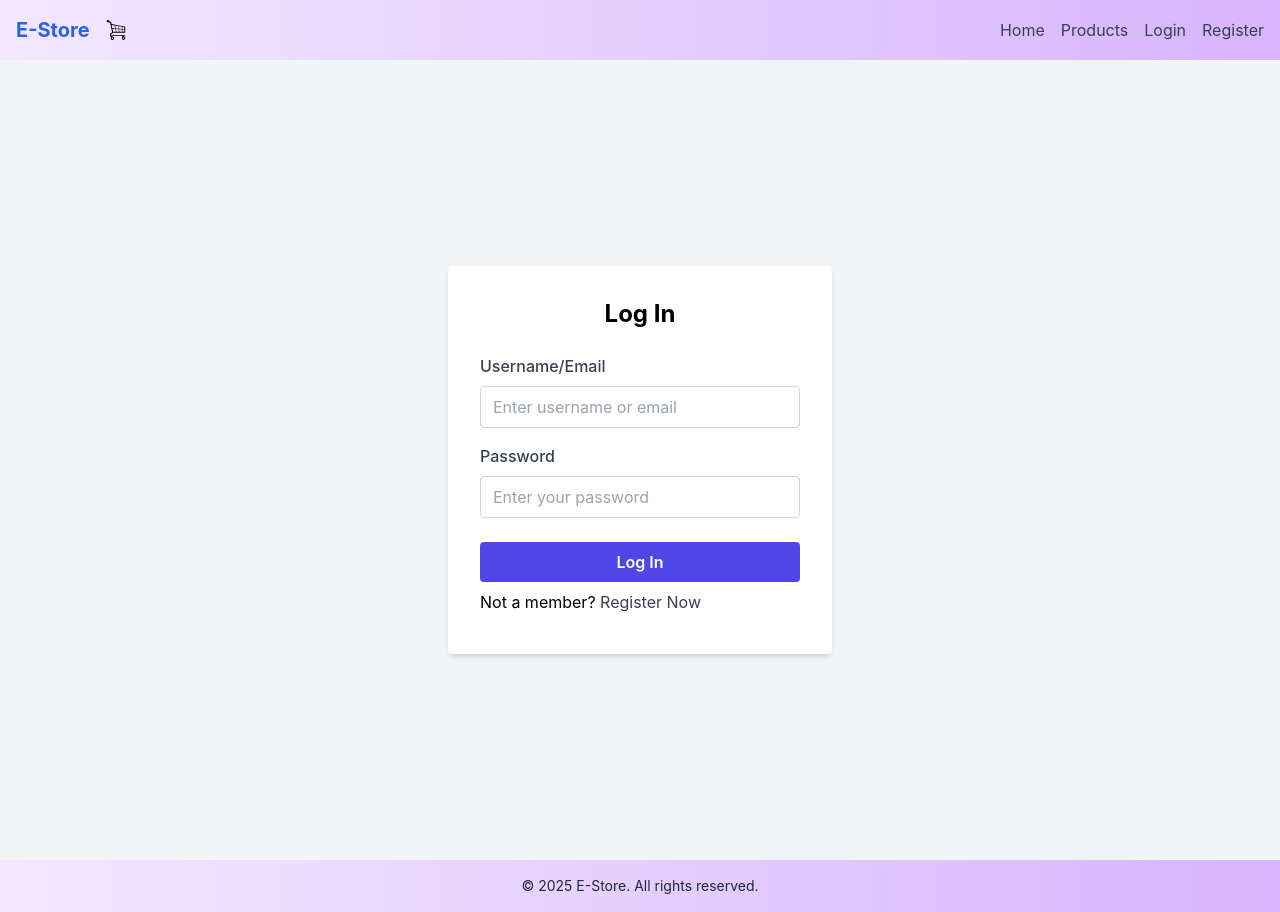
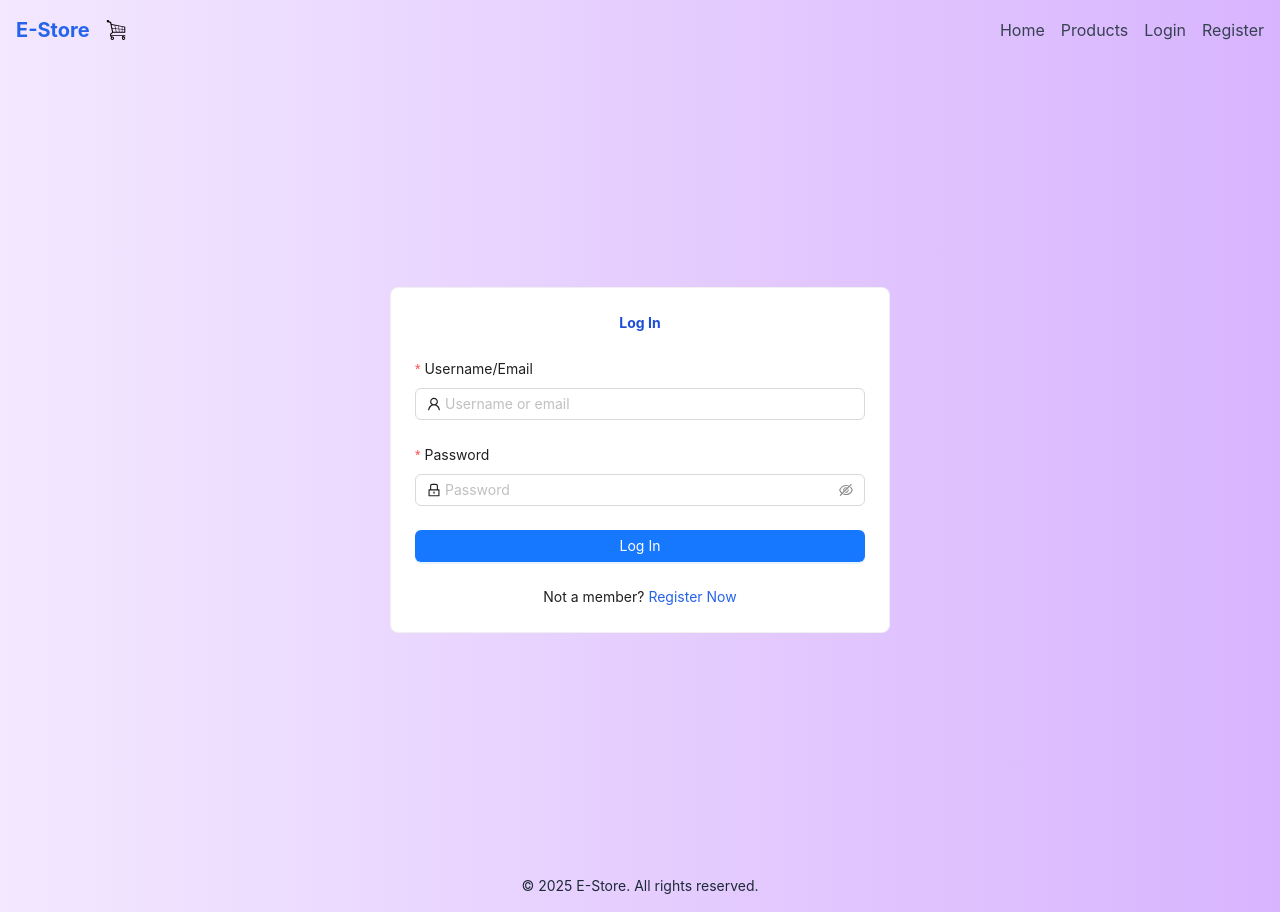
Before and after one commit to goatdev7/e-store, a Next.js app in the folder frontend/: page /auth/login in a window 1280 px wide. Built offline with nearby package versions, Linux system fonts and the light colour scheme.

Commit message:
login func revamped

```diff
--- a/frontend/pages/auth/login.tsx
+++ b/frontend/pages/auth/login.tsx
@@ -20,50 +20,46 @@ const LOGIN_MUTATION = gql`
     }
 `;
 
-// login page function
 export default function LoginPage() {
     const [visible, setSpinnerVisible] = useState(false);
     const { setToken, setRole } = useContext(AuthContext);
     const [formData, setFormData] = useState({ identifier: '', password: '' });
     const [login, { loading, error }] = useMutation(LOGIN_MUTATION);
-
-    // fucntion to handle change in formdata
-    const handleChange = (e: React.ChangeEvent<HTMLInputElement>) => {
-        setFormData({ ...formData, [e.target.name]: e.target.value });
-    };
     const router = useRouter();
 
-    // handle submit form function
-    const handleSubmit = async (e: React.FormEvent) => {
-        e.preventDefault();
-        const { data } = await login({ variables: { input: formData } });
-        if (data?.loginUser?.token) {
-            const token = data.loginUser.token;
-            const role = data.loginUser.user.role;
+    // handle change in form data remains unchanged
+    const handleChange = (e: React.ChangeEvent<HTMLInputElement>) => {
+        setFormData({ ...formData, [e.target.name]: e.target.value.trim() });
+    };
 
-            setToken(token);
-            setRole(role);
-
+    // updated handleSubmit receives form values from Ant Design Form
+    const handleSubmit = async (values: { identifier: string; password: string }) => {
+        values.identifier = values.identifier.trim();
+        try {
+            const { data } = await login({ variables: { input: values } });
+            setToken(data.loginUser.token);
+            setRole(data.loginUser.user.role);
             setSpinnerVisible(true);
             setTimeout(() => {
-                setSpinnerVisible(true);
                 router.push("/");
             }, 2000);
-            //redirect to home page
+
+        } catch (err) {
+            console.error(err);
         }
 
     };
 
     return (
         <>
+            {visible && <LoadingSpinner />}
             <LoginForm
                 formData={formData}
                 handleChange={handleChange}
                 handleSubmit={handleSubmit}
                 loading={loading}
                 error={error}
-                />
-                { visible && <LoadingSpinner />}
+            />
         </>
     );
-};
+}
--- a/frontend/src/app/components/loginForm.tsx
+++ b/frontend/src/app/components/loginForm.tsx
@@ -1,66 +1,87 @@
+import React from 'react';
+import Form from 'antd/lib/form';
+import Input from 'antd/lib/input';
+import Button from 'antd/lib/button';
+import Alert from 'antd/lib/alert';
+import Card from 'antd/lib/card';
+import Layout from 'antd/lib/layout';
+import UserOutlined from '@ant-design/icons/UserOutlined';
+import LockOutlined from '@ant-design/icons/LockOutlined';
+import Link from 'next/link';
 import { ApolloError } from '@apollo/client';
-import Link from 'next/link';
-import React from 'react';
+
+
+const { Content } = Layout;
 
 interface LoginFormProps {
   formData: { identifier: string; password: string };
   handleChange: (e: React.ChangeEvent<HTMLInputElement>) => void;
-    handleSubmit: (e: React.FormEvent) => Promise<void>;
+  handleSubmit: (values: any) => Promise<void>;
   loading: boolean;
   error: ApolloError | undefined;
 }
 
-const LoginForm: React.FC<LoginFormProps> = ({ formData, handleChange, handleSubmit, loading, error }) => {
+const LoginForm: React.FC<LoginFormProps> = ({
+  formData,
+  handleChange,
+  handleSubmit,
+  loading,
+  error,
+}) => {
+  const onFinish = (values: any) => {
+    handleSubmit(values);
+  };
+
   return (
-        <div className="flex justify-center items-center min-h-screen bg-gray-100">
-            <form
-                onSubmit={handleSubmit}
-                className="bg-white p-8 rounded shadow-md w-full max-w-sm"
+    <Layout style={{ minHeight: '100vh' }}>
+      <Content
+      className='bg-gradient-to-r from-purple-100 to-purple-300 transition-colors duration-500'
+        style={{
+          display: 'flex',
+          justifyContent: 'center',
+          alignItems: 'center',
+        }}
       >
-                <h2 className="text-2xl font-bold mb-6 text-center text-black">Log In</h2>
-
-                <div className="mb-4">
-                    <label htmlFor="identifier" className="block text-gray-700 font-medium mb-2">Username/Email</label>
-                    <input
-                        type="text"
+        <Card style={{ width: 500, borderRadius: 8 }} >
+          <h1 style={{ textAlign: 'center', marginBottom: 24 }}>Log In</h1>
+          <Form name="login" initialValues={formData} onFinish={onFinish} layout="vertical">
+            <Form.Item
+              label="Username/Email"
+              name="identifier"
+              rules={[{ required: true, message: 'Please input your username or email!' }]}
+            >
+              <Input
+                name="identifier"
                 onChange={handleChange}
-                        placeholder="Enter username or email"
-                        name="identifier"
-                        id="identifier"
-                        value={formData.identifier}
-                        className="w-full px-3 py-2 border rounded border-gray-300 text-black focus:outline-none focus:ring-2 focus:ring-indigo-500"
-                        required
+                placeholder="Username or email"
+                prefix={<UserOutlined />}
               />
-                </div>
-
-                <div className="mb-6">
-                    <label htmlFor="password" className="block text-gray-700 font-medium mb-2">Password</label>
-                    <input
-                        type="password"
-                        placeholder="Enter your password"
+            </Form.Item>
+            <Form.Item
+              label="Password"
               name="password"
-                        id="password"
-                        value={formData.password}
+              rules={[{ required: true, message: 'Please input your password!' }]}
+            >
+              <Input.Password
+                name="password"
                 onChange={handleChange}
-                        className="w-full px-3 py-2 border rounded border-gray-300 text-black focus:outline-none focus:ring-2 focus:ring-indigo-500"
-                        required
+                placeholder="Password"
+                prefix={<LockOutlined />}
               />
-                </div>
-
-                <button
-                    type="submit"
-                    disabled={loading}
-                    className={`w-full py-2 text-white font-semibold rounded ${loading ? 'bg-indigo-300 cursor-not-allowed' : 'bg-indigo-600 hover:bg-indigo-700'}`}
-                >
+            </Form.Item>
+            <Form.Item>
+              <Button type="primary" htmlType="submit" block loading={loading}>
                 {loading ? 'Logging in...' : 'Log In'}
-                </button>
-
-
-                {error && <p className="text-red-600 text-center mt-4">Error Logging in</p>}
-
-            <p className='text-black py-2 w-full content-center'>Not a member? <Link href="/auth/register" className='text-gray-700 hover:text-indigo-600 hover:underline'>Register Now</Link></p>
-            </form>
-        </div>
+              </Button>
+            </Form.Item>
+            {error && <Alert message={error.message} type="error" showIcon />}
+            <p style={{ textAlign: 'center' }}>
+              Not a member? <Link href="/auth/register">Register Now</Link>
+            </p>
+          </Form>
+        </Card>
+      </Content>
+    </Layout>
   );
 };
 
```
Lines whose indentation alone changed are shown as unchanged.
